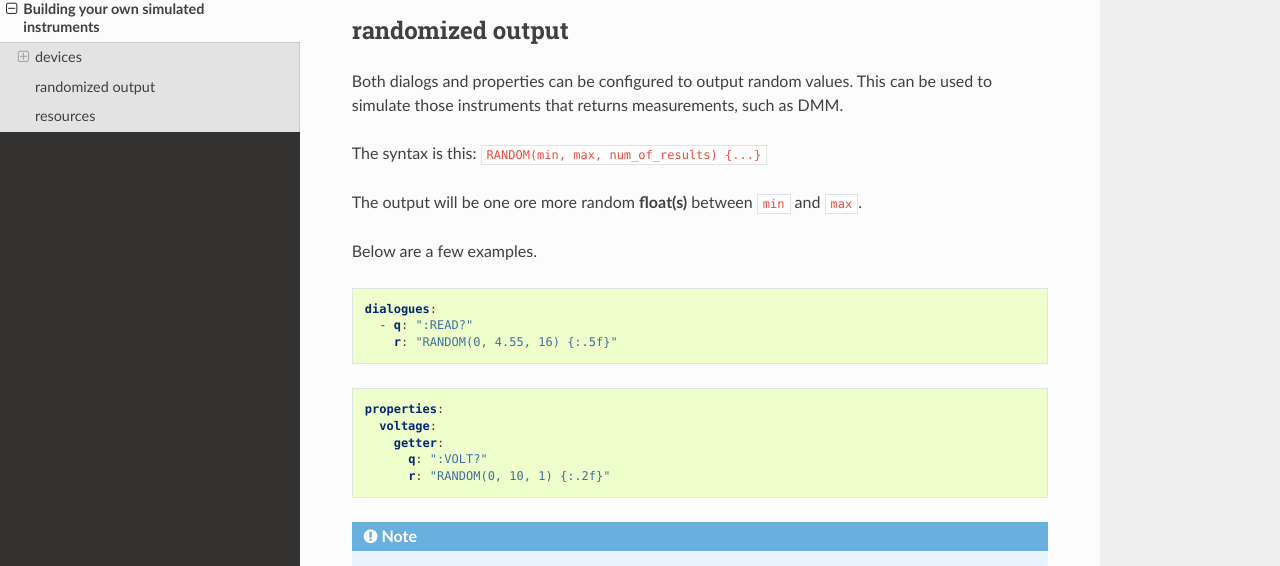
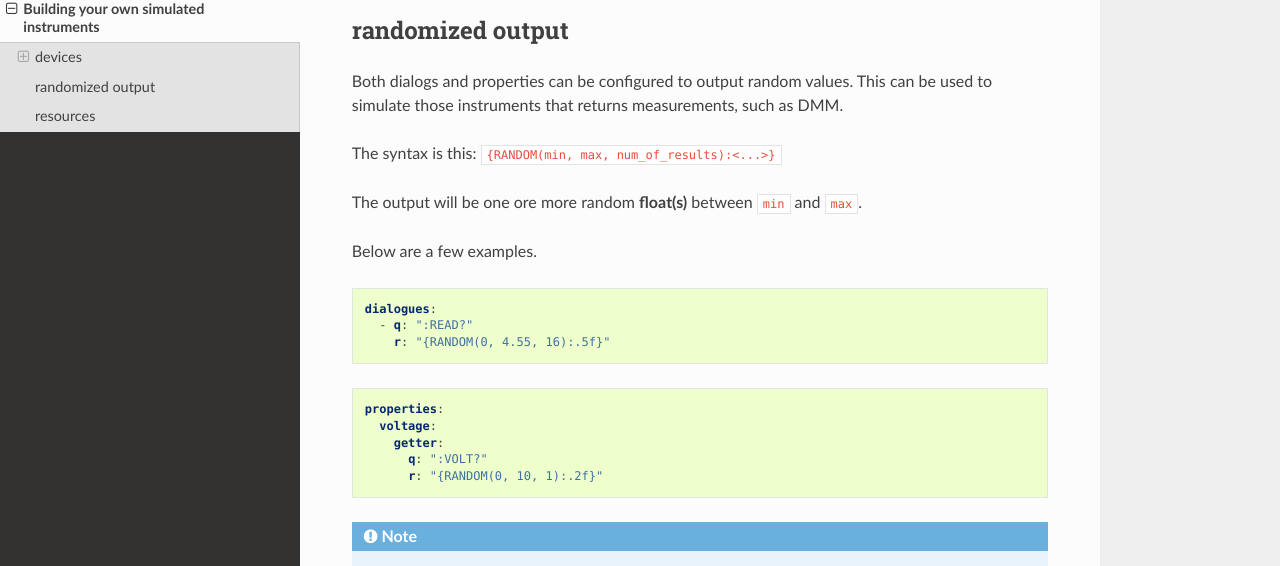
Before and after one commit to pyvisa/pyvisa-sim, a Sphinx documentation site: the page built from docs/source/definitions.rst, in a window 1280 px wide and 900 px high, scrolled down 3183 px. Shown: the part 112-678 px from the top of the window. Built offline with Sphinx 7.4.7 and the Read the Docs theme 2.0.0, drawn with Linux system fonts in a browser that asks for light colours.

```diff
--- a/docs/source/definitions.rst
+++ b/docs/source/definitions.rst
@@ -185,7 +185,7 @@ randomized output
 Both dialogs and properties can be configured to output random values. This can
 be used to simulate those instruments that returns measurements, such as DMM.
 
-The syntax is this: ``RANDOM(min, max, num_of_results) {...}``
+The syntax is this: ``{RANDOM(min, max, num_of_results):<...>}``
 
 The output will be one ore more random **float(s)** between ``min`` and ``max``.
 
```
Also changed, not shown: other parts of docs/source/definitions.rst (+2 -2 lines), 1 other file.
